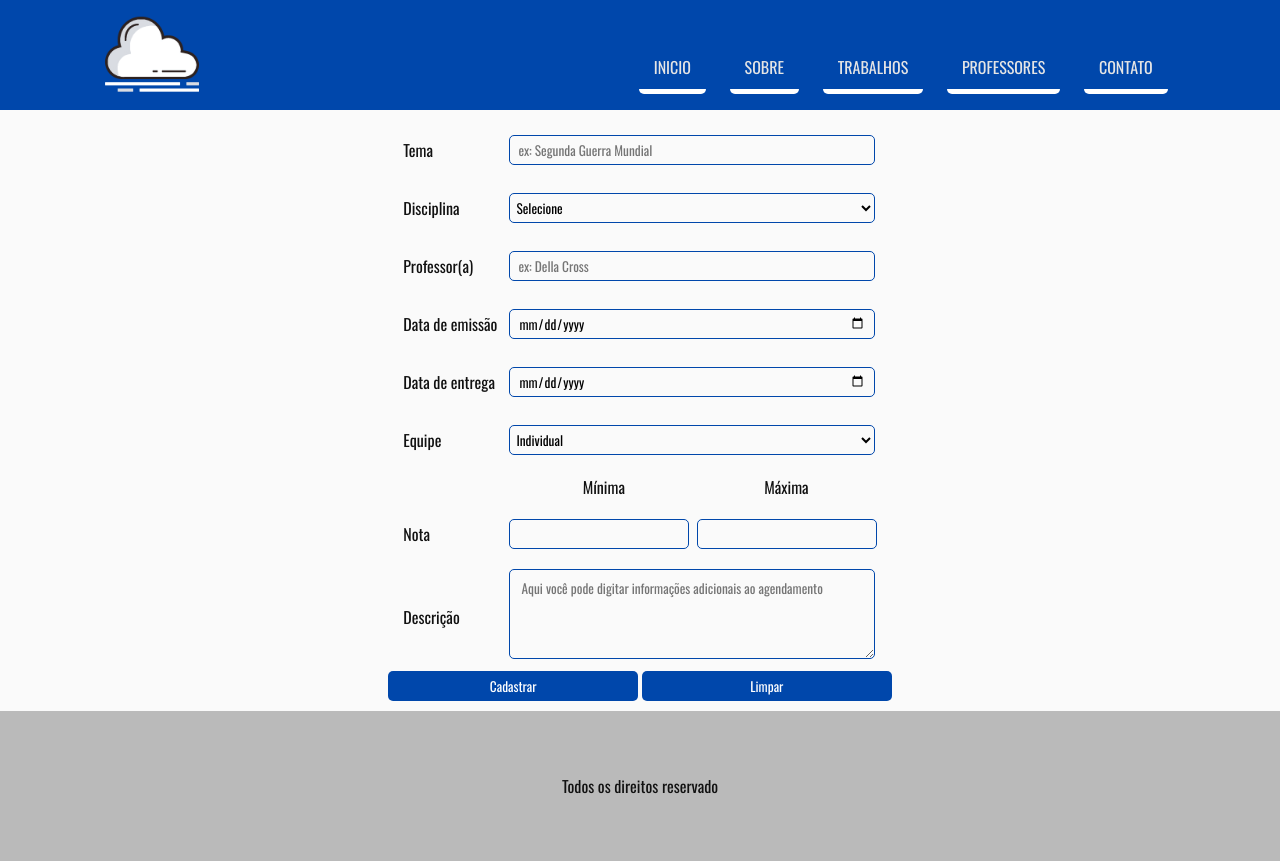
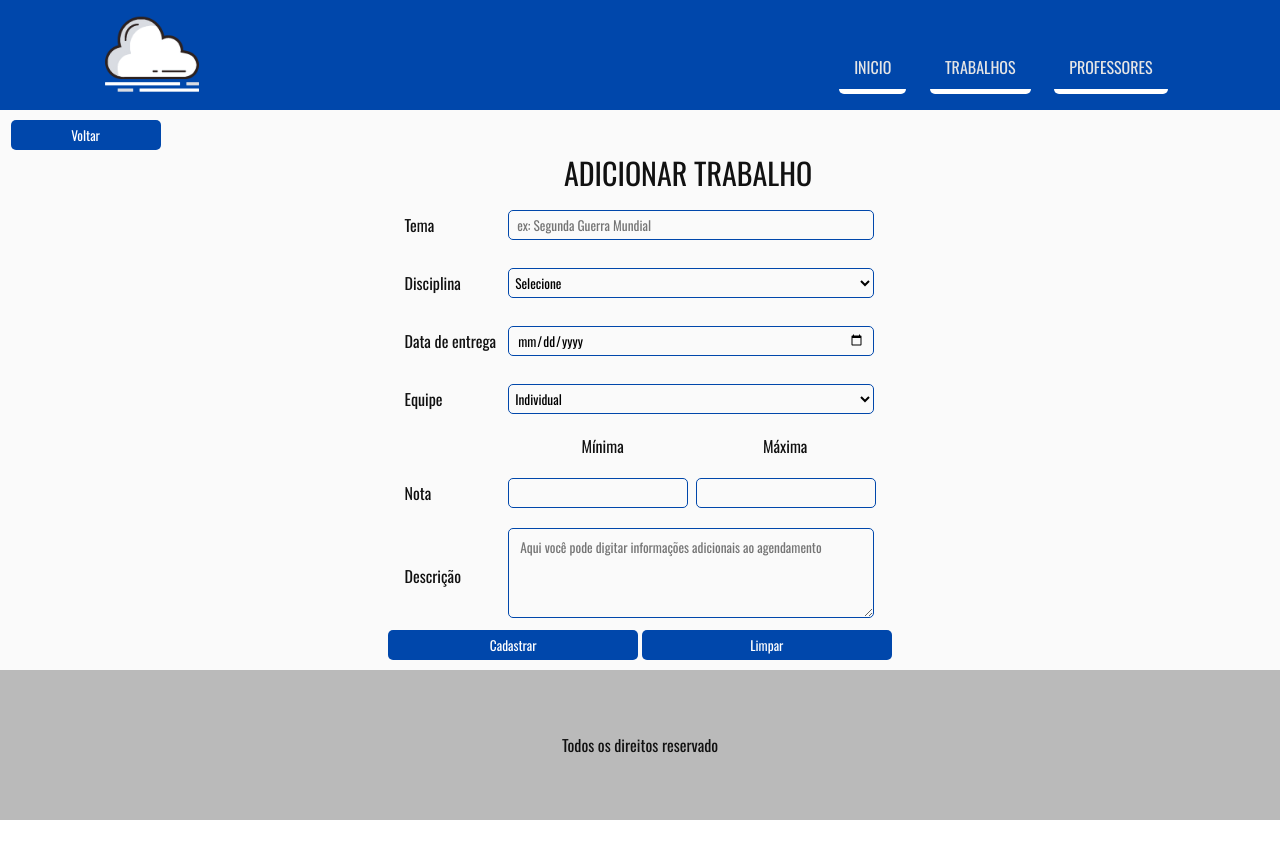
Before and after one commit to WAACE/Tcc-SkyLoop, a PHP site: page /add_trabalhos.php in a window 1280 px wide. After the commit the page ends 820 px from the top, so only its background shows below. Run offline with PHP 8.4, Linux system fonts and the light colour scheme.

Commit message:
Fizemos Altereção Geral, Abra e Confira

```diff
--- a/add_trabalhos.php
+++ b/add_trabalhos.php
@@ -4,8 +4,13 @@
 <?php
 	require_once 'ConnectMysql.php';
 ?>
+	<form action="ProfessorAdd.php" method="POST">
+					<input id="ADDVoltar" type="submit" name="voltar" value="Voltar">
+	</form>
+
 	<form action="#" method="POST">
 		<center>
+			<p class="titulos">&nbsp;&nbsp;&nbsp;&nbsp;&nbsp;&nbsp;&nbsp;&nbsp;&nbsp;&nbsp;&nbsp;&nbsp;&nbsp; ADICIONAR TRABALHO </p>
 			<table>
 				<tr>
 					<td>
@@ -43,14 +48,20 @@
 						</div>
 					</td>
 				</tr>
-				<tr>
+				<!--
+							OBS: PUXAR DO PHP!<tr>
 					<td>
 						<p>Professor(a)</p>
 					</td>
 					<td>
 						<input type="text" name="professor" placeholder="ex: Della Cross">
 					</td>
-				</tr>
+				</tr>-->
+
+
+
+				<!--
+						OBS: PUXAR A DATA PELO PHP!;
 				<tr>
 					<td>
 						<p>Data de emissão</p>
@@ -60,7 +71,9 @@
 							<input type="date" name="data-de-emissao">
 						</p>
 					</td>
-				</tr>
+				</tr>-->
+
+
 				<tr>
 					<td>
 						<p>Data de entrega</p>
--- a/assets/css/style.css
+++ b/assets/css/style.css
@@ -31,6 +31,13 @@ body {
 }
 
 /* Logo */
+
+.estilo-da-logo:focus{
+	border: 0;
+	padding: 0;
+	box-sizing: border-box;
+	box-shadow: 0;
+}
 
 .logo {
 	display: block;
@@ -304,6 +311,34 @@ textarea:focus {
 	border: 1px solid #0047AB;
 }
 
+/* Adicionar Trabalho e Agendamento*/
+#ADDVoltar{
+	background-color: #0047AB;
+	color: #fff;
+	width: 150px;
+	height: 30px;
+	border-radius: 5px;
+	border-style: none;
+	transition: .6s;
+	margin-left: 10.5px;
+}
+#ADDVoltar:focus {
+	border: 4px solid #0047AB;
+	padding: 2px;
+	box-sizing: border-box;
+	box-shadow: 2px 2px 2px rgb(2, 60, 140);
+	outline: none;
+}
+#ADDVoltar:hover {
+	background: none;
+	color: #111;
+	border: 1px solid #0047AB;
+}
+/* Title Professores*/
+.titulos{
+	font-size: 30px;
+
+}
 /* Rodapé */
 
 footer {
--- a/header.php
+++ b/header.php
@@ -19,15 +19,16 @@
 			<div class="cabecalho">
 				<div>
 					<!--Alteração na logo provisoria.-->
-					<img class="logo" src="assets/img/sky.png">
+					<a class="estilo-da-logo" href="<?php echo 'index.php'?>" >
+					<img class="logo" src="assets/img/sky.png" > </a>
 				</div>
 				<nav>
 					<ul>
 						<li><a href="<?php echo 'index.php'?>">Inicio</a></li>
-						<li><a href="<?php echo 'Sobre.php'?>">Sobre</a></li>
+						<!-- <li><a href="<?php echo 'Sobre.php'?>">Sobre</a></li> -->
 						<li><a href="<?php echo 'trabalhos.php'?>">Trabalhos</a></li>
-						<li><a href="<?php echo 'Professores.php'?>">Professores</a></li>
-						<li><a href="<?php echo 'Contato.php?CRIADORES=0'?>">Contato</a></li>
+						<li><a href="<?php echo 'ProfessoresLogin.php'?>">Professores</a></li>
+						<!-- <li><a href="<?php echo 'Contato.php?CRIADORES=0'?>">Contato</a></li> -->
 					</ul>
 				</nav>
 			</div>
```
Also changed, not shown: ProfessorADD.php (added, +18 -0 lines), ProfessoresLogin.php (added, +33 -0 lines), add_agendamentos.php (+23 -3 lines), index.php (+1 -28 lines), trabalhos.php (+31 -9 lines).
